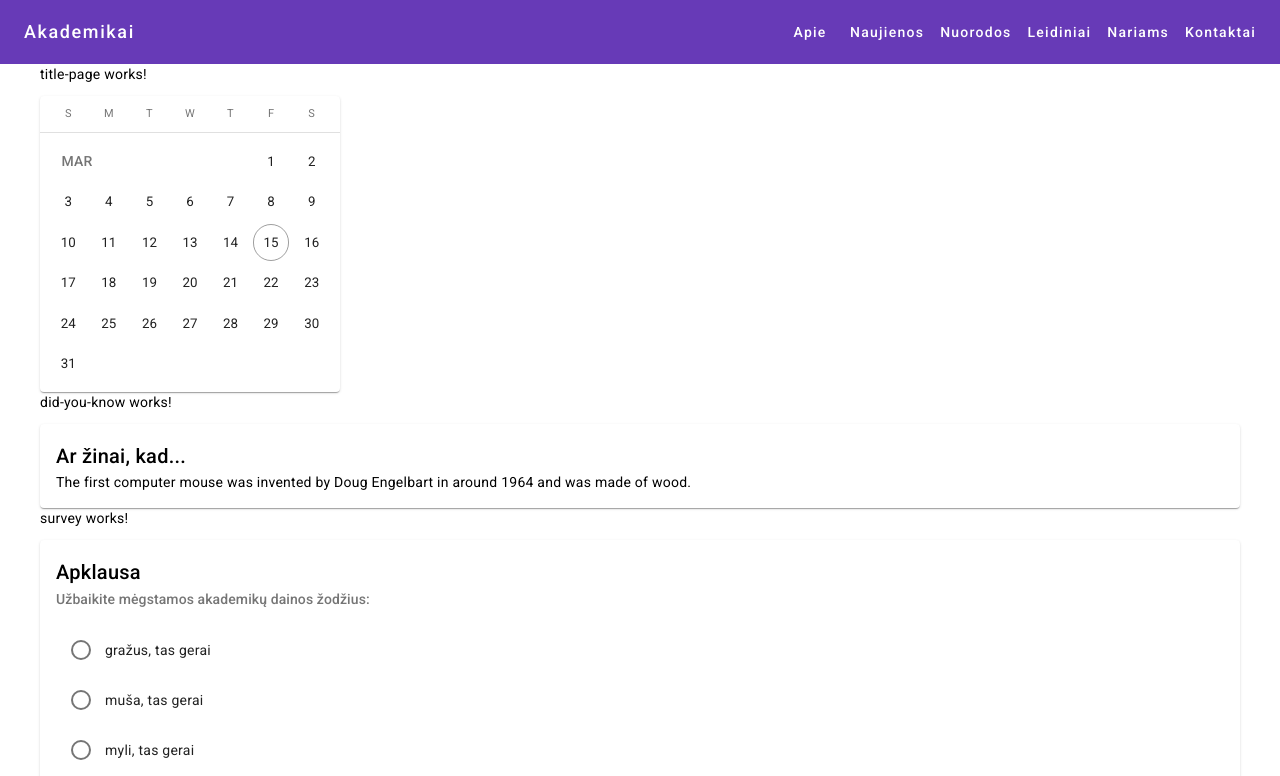
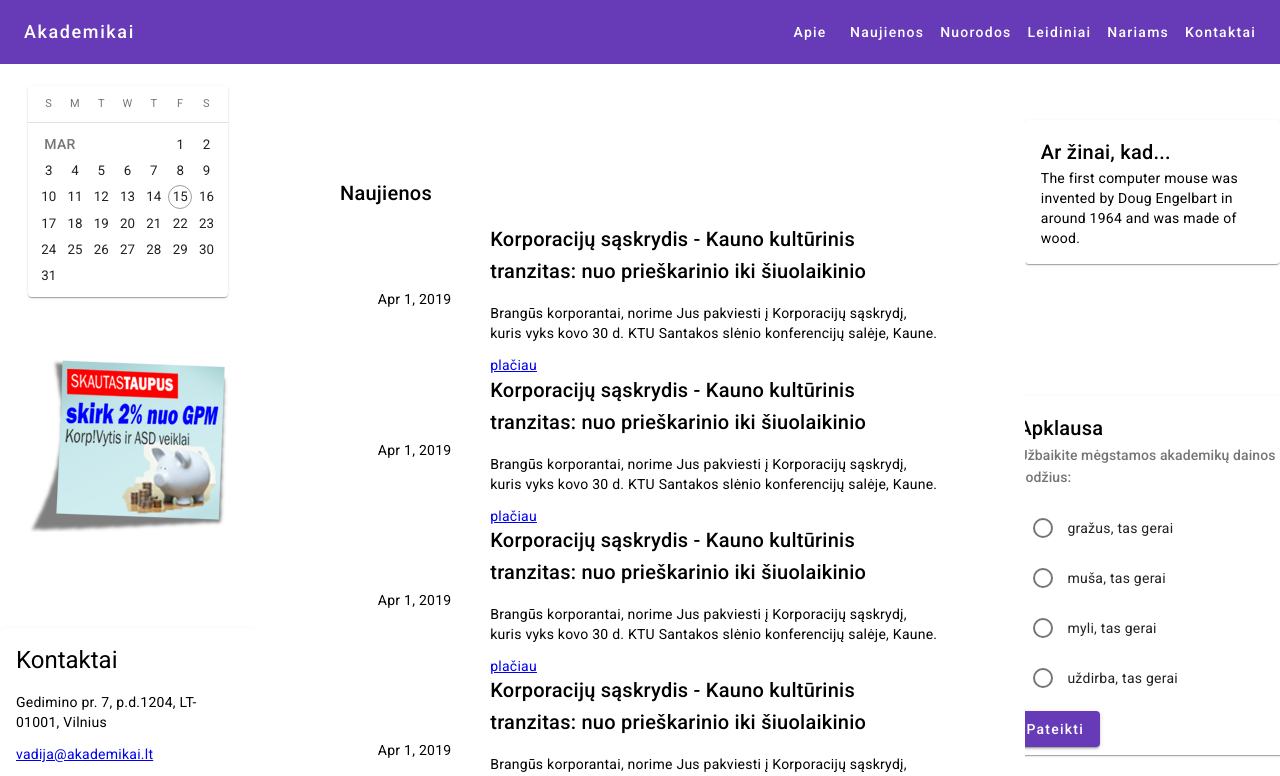
Before and after one commit to BernardasAdomas/akademikai-site, an Angular app: page / in a window 1280 px wide. Shown: the top 776 px of the page. Built offline with nearby package versions, Linux system fonts and the light colour scheme.

Commit message:
styled title page components to be in a grid

```diff
--- a/src/app/app.component.css
+++ b/src/app/app.component.css
@@ -1,9 +1,9 @@
 .container{
-    max-width: 1200px;
+    max-width: 1400px;
     margin: 0 auto;
 }
 
-@media screen and (max-width: 1200px) {
+@media screen and (max-width: 1400px) {
     .content-container {
       max-width: 100%;
     }
--- a/src/app/calendar/calendar.component.css
+++ b/src/app/calendar/calendar.component.css
@@ -1,5 +1,5 @@
 .inline-calendar-card {
-    width: 300px;
+    width: 200px;
 }
 
 ::ng-deep .mat-calendar .mat-calendar-controls{
--- a/src/app/did-you-know/did-you-know.component.html
+++ b/src/app/did-you-know/did-you-know.component.html
@@ -1,4 +1,3 @@
-<p>did-you-know works!</p>
 <mat-card class="did-you-know-card">
   <mat-card-header>
     <mat-card-title>Ar žinai, kad...</mat-card-title>
--- a/src/app/news-list/news-list.component.css
+++ b/src/app/news-list/news-list.component.css
@@ -0,0 +1,3 @@
+.article-list{
+    width: 600px;
+}
--- a/src/app/news-list/news-list.component.html
+++ b/src/app/news-list/news-list.component.html
@@ -1,5 +1,5 @@
-<p>news-list works!</p>
-<mat-grid-list cols="4" rowHeight="100px">
+<h2>Naujienos</h2>
+<mat-grid-list cols="4" class="article-list">
     @for(article of newsArticles; track article){
     <mat-grid-tile [colspan]="1">{{article.date | date}}</mat-grid-tile>
     <mat-grid-tile [colspan]="3">
@@ -14,5 +14,4 @@
         </div>
     </mat-grid-tile>
     }
-
 </mat-grid-list>
--- a/src/app/survey/survey.component.css
+++ b/src/app/survey/survey.component.css
@@ -8,3 +8,7 @@
 .radio-button {
     margin: 5px;
 }
+
+.survey-card{
+    width: 300px;
+}
--- a/src/app/survey/survey.component.html
+++ b/src/app/survey/survey.component.html
@@ -1,5 +1,4 @@
-<p>survey works!</p>
-<mat-card>
+<mat-card class="survey-card">
     <mat-card-header>
         <mat-card-title>Apklausa</mat-card-title>
         <mat-card-subtitle>Užbaikite mėgstamos akademikų dainos žodžius:</mat-card-subtitle>
--- a/src/app/title-page/title-page.component.html
+++ b/src/app/title-page/title-page.component.html
@@ -1,8 +1,20 @@
-<p>title-page works!</p>
-
-<app-calendar></app-calendar>
-<app-did-you-know></app-did-you-know>
-<app-survey></app-survey>
-<app-news-list></app-news-list>
-<app-income-tax></app-income-tax>
-<app-contacts></app-contacts>
+<mat-grid-list cols="5">
+    <mat-grid-tile>
+        <app-calendar></app-calendar>
+    </mat-grid-tile>
+    <mat-grid-tile [rowspan]="4" [colspan]="3">
+        <app-news-list></app-news-list>
+    </mat-grid-tile>
+    <mat-grid-tile>
+        <app-did-you-know></app-did-you-know>
+    </mat-grid-tile>
+    <mat-grid-tile>
+        <app-income-tax></app-income-tax>
+    </mat-grid-tile>
+    <mat-grid-tile rowspan="2">
+        <app-survey></app-survey>
+    </mat-grid-tile>
+    <mat-grid-tile>
+        <app-contacts></app-contacts>
+    </mat-grid-tile>
+</mat-grid-list>
--- a/src/app/title-page/title-page.component.ts
+++ b/src/app/title-page/title-page.component.ts
@@ -5,11 +5,12 @@ import { SurveyComponent } from '../survey/survey.component';
 import { NewsListComponent } from '../news-list/news-list.component';
 import { IncomeTaxComponent } from '../income-tax/income-tax.component';
 import { ContactsComponent } from '../contacts/contacts.component';
+import { MatGridListModule } from '@angular/material/grid-list';
 
 @Component({
   selector: 'app-title-page',
   standalone: true,
-  imports: [CalendarComponent, DidYouKnowComponent, SurveyComponent, NewsListComponent, IncomeTaxComponent, ContactsComponent],
+  imports: [CalendarComponent, DidYouKnowComponent, SurveyComponent, NewsListComponent, IncomeTaxComponent, ContactsComponent,MatGridListModule],
   templateUrl: './title-page.component.html',
   styleUrl: './title-page.component.css'
 })
```
